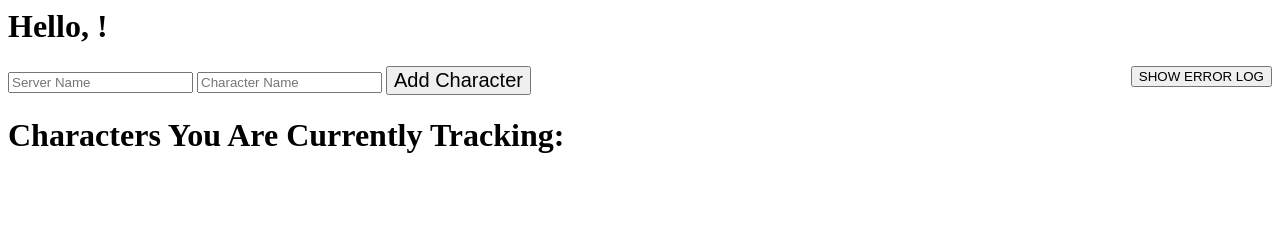
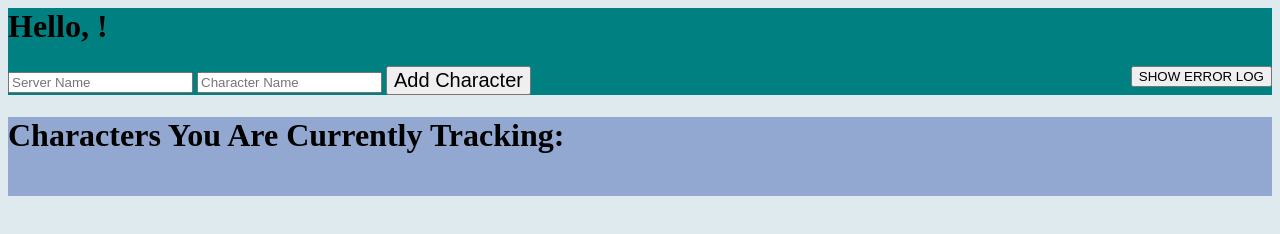
Before and after one commit to milantimotijevic/character-tracker, an Electron app: page templates/main-page.html in a window 1280 px wide. Drawn offline with Linux system fonts and the light colour scheme; no server answers.

Commit message:
update todo

```diff
--- a/templates/main-page.html
+++ b/templates/main-page.html
@@ -1,18 +1,22 @@
 <html>
     <head></head>
-    <body>
+    <body style="background-color: #deeaee;">
     <div class="messages-container"></div>
+    <div style="background-color: teal;">
         <h1 id="greeting"></h1> <button id="show-error-log-btn" style="display: inline; float: right;">SHOW ERROR LOG</button>
 
         <input id="server-name" placeholder="Server Name" />
         <input id="char-name" placeholder="Character Name" />
         <button id="add-char-btn" style="font-size: 20px;">Add Character</button>
-        <p id="notification" style="color: red;"></p>
+    </div>
+    <p id="notification" style="color: red; background-color: yellow;"></p>
 
+    <div style="background-color: #92a8d1;">
         <h1>Characters You Are Currently Tracking:</h1>
         <button id="refresh" style="visibility: hidden;">Refresh</button>
         <span id="character-status"></span>
         <ul id="character-list"></ul>
+    </div>
     <script>
         const electron = require('electron');
         const ipcRenderer = electron.ipcRenderer;
@@ -162,6 +166,7 @@
                 removeButton.appendChild(buttonText);
 
                 removeButton.addEventListener('click', () => {
+                    // TODO handle through a checkbox
                     li.style.color = 'red';
                     li.removeChild(removeButton);
 
```
